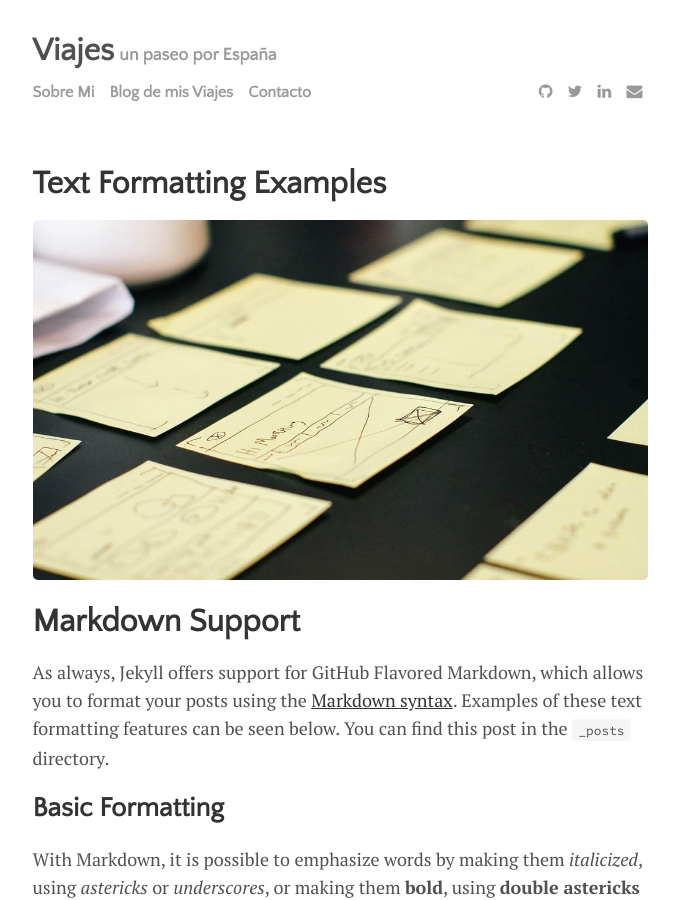
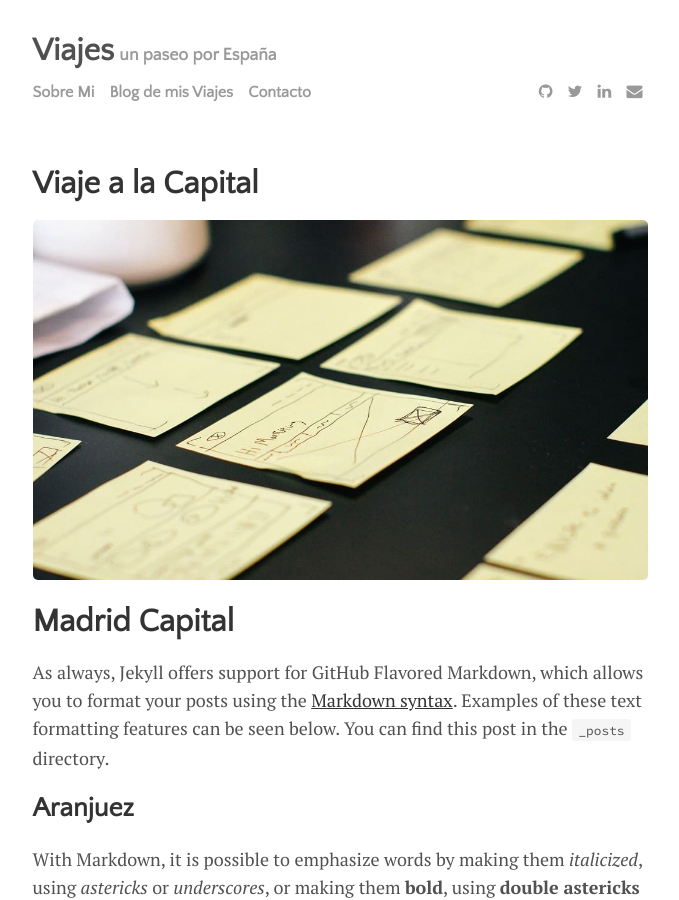
Before and after one commit to jramorales/BLogMisViajes, a Jekyll site: the page built from _posts/2014-01-01-text-formatting-examples.md, in a window 1280 px wide and 900 px high. Shown: the whole window, without its empty margins (300-979 px from the left). Built offline with Jekyll 4.4.1, drawn with Linux system fonts in a browser that asks for light colours; formulas are drawn with MathJax 3; comment, search, counter and statistics services are not loaded; some of the changed text lies outside the part shown.

Commit message:
Update 2014-01-01-text-formatting-examples.md

```diff
--- a/_posts/2014-01-01-text-formatting-examples.md
+++ b/_posts/2014-01-01-text-formatting-examples.md
@@ -1,17 +1,17 @@
 ---
 layout: post
-title: "Text Formatting Examples"
-author: "Paul Le"
+title: "Viaje a la Capital"
+author: "Ramón Morales"
 categories: journal
 tags: [documentation,sample]
 image: cards.jpg
 ---
 
-# Markdown Support
+# Madrid Capital
 
 As always, Jekyll offers support for GitHub Flavored Markdown, which allows you to format your posts using the [Markdown syntax](https://guides.github.com/features/mastering-markdown/). Examples of these text formatting features can be seen below. You can find this post in the `_posts` directory.
 
-## Basic Formatting
+## Aranjuez
 
 With Markdown, it is possible to emphasize words by making them *italicized*, using *astericks* or _underscores_, or making them **bold**, using **double astericks** or __double underscores__. Of course, you can combine those two formats, with both _**bold and italicized**_ text, using any combination of the above syntax. You can also add a strikethrough to text using a ~~double tilde~~.
 
```
